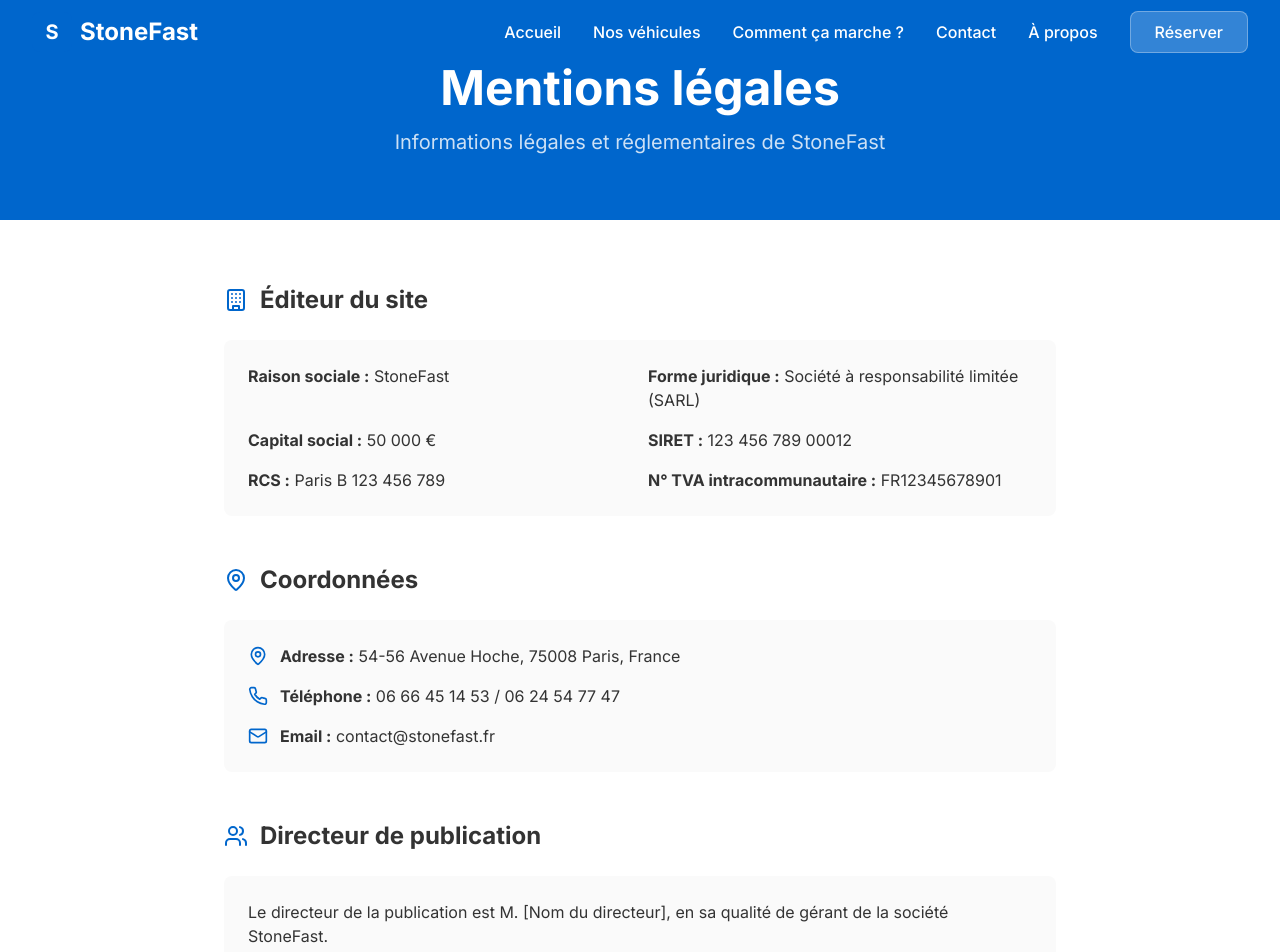
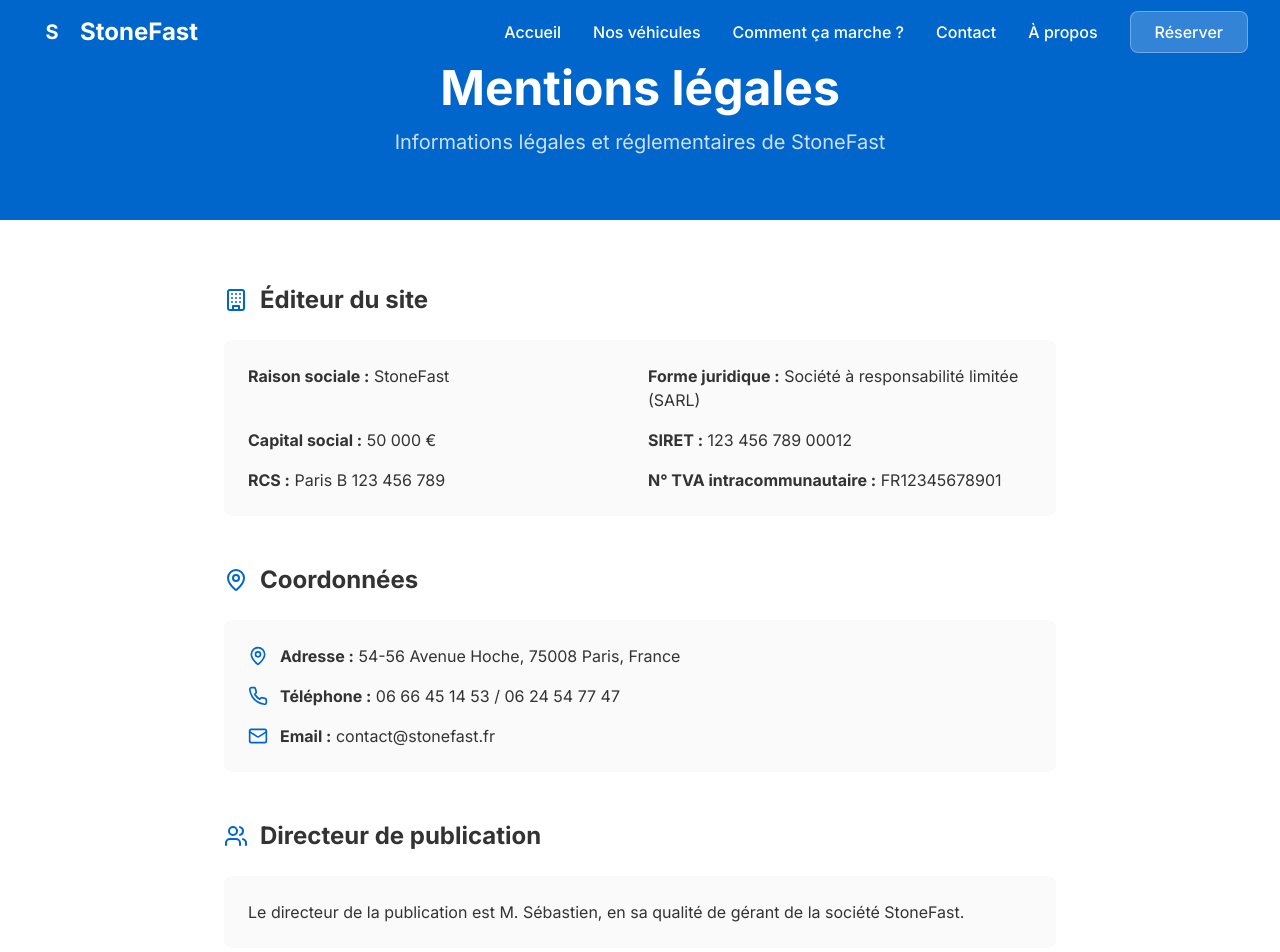
Before and after one commit to alfredgibeau-ahoussinou/StoneFaste, a Next.js app: page /mentions-legales in a window 1280 px wide. Shown: the top 952 px of the page. Built offline with nearby package versions, Linux system fonts and the light colour scheme.

Commit message:
fix: mise à jour du nom du directeur de publication - M. Sébastien

```diff
--- a/src/app/mentions-legales/page.tsx
+++ b/src/app/mentions-legales/page.tsx
@@ -85,7 +85,7 @@ export default function MentionsLegalesPage() {
               </h2>
               <div className="bg-stonefast-gray-light p-6 rounded-lg">
                 <p className="text-stonefast-gray-dark">
-                  Le directeur de la publication est M. [Nom du directeur], en sa qualité de gérant de la société StoneFast.
+                  Le directeur de la publication est M. Sébastien, en sa qualité de gérant de la société StoneFast.
                 </p>
               </div>
             </div>
```
